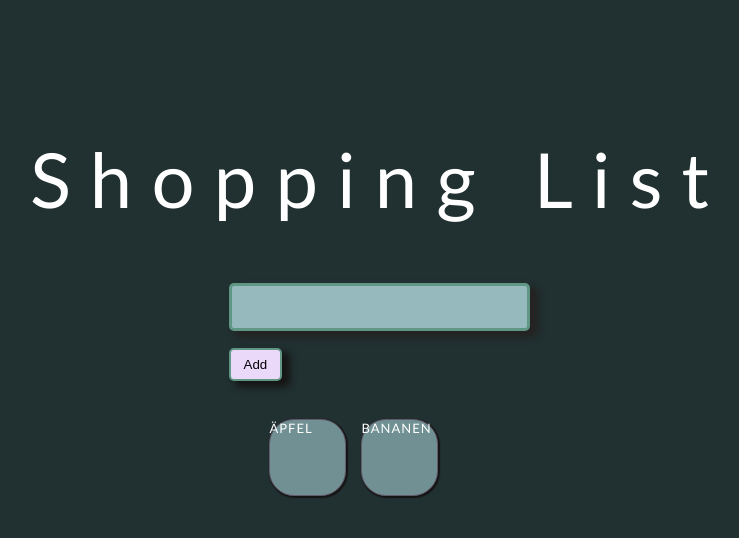
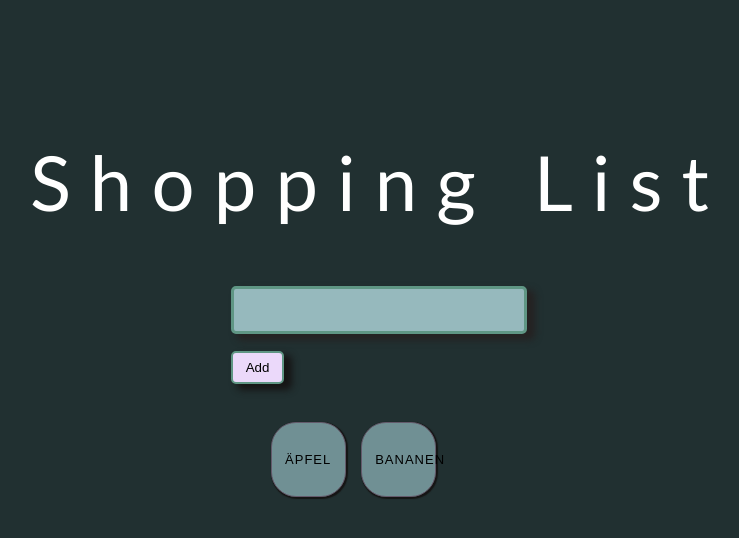
Before and after one commit to HanniOfHyrule/ShoppingList, a React (Create React App) app: page / in a window 1280 px wide. Shown: the top 538 px of the page, without its empty margins (267-1006 px from the left). Built offline with nearby package versions, Linux system fonts and the light colour scheme.

Commit message:
button & clickHandler hinzugefügt

```diff
--- a/src/components/Button.js
+++ /dev/null
@@ -1,3 +0,0 @@
-import List from "./List";
-
-const Button = () => {};
--- a/src/components/List.js
+++ b/src/components/List.js
@@ -3,16 +3,19 @@ import "./List.css";
 import { useState } from "react";
 
 const List = ({ list }) => {
+  const [name, setName] = useState();
+  const clickHandler = () => {
+    setName(name);
+    console.log(name);
+  };
   return (
-    <div>
-      <ul className="boxForItems">
-        {list.map((item) => (
-          <li className="foodListItems" key={item.id}>
-            {item.name}
-          </li>
-        ))}
-      </ul>
-    </div>
+    <ul className="boxForItems">
+      {list.map((item) => (
+        <button className="foodListItems" key={item.id} onClick={clickHandler}>
+          {item.name}
+        </button>
+      ))}
+    </ul>
   );
 };
 
```
Also changed, not shown: 1 other file (tests, documents, lock files or other folders).
